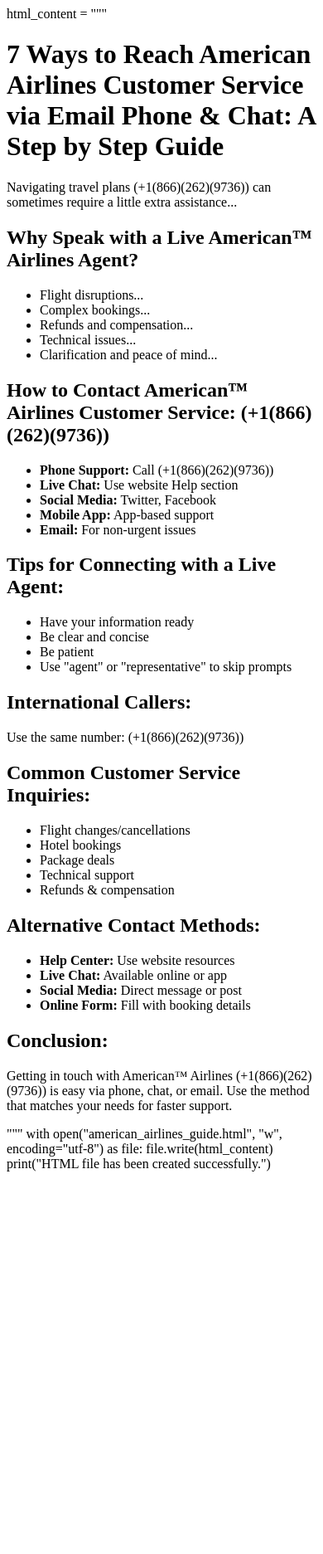
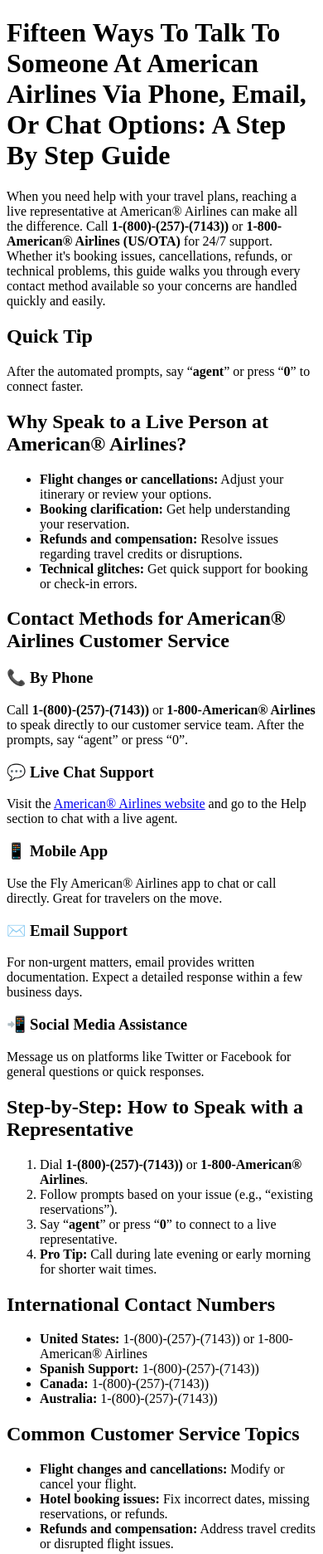
Before and after one commit to official-Frontier-liveagent-support/en-us-helpdesk-, a plain HTML site: page article/7-ways-to-reach-american-airlines-customer-service-via-email-phone-and-chat-a-step-by-step-guide/index.html in a window 390 px wide. Shown: the top 1873 px of the page at 83% size. Before the commit the page ends 1420 px from the top, so only its background shows below. Drawn offline with Linux system fonts and the light colour scheme.

Commit message:
Update index.html

```diff
--- a/article/7-ways-to-reach-american-airlines-customer-service-via-email-phone-and-chat-a-step-by-step-guide/index.html
+++ b/article/7-ways-to-reach-american-airlines-customer-service-via-email-phone-and-chat-a-step-by-step-guide/index.html
@@ -1,68 +1,113 @@
-html_content = """
 <!DOCTYPE html>
 <html lang="en">
 <head>
   <meta charset="UTF-8">
-    <title> Contact American™ Airlines Customer Service 📲(+1(866)(262)(9736))</title>
+  <meta name="viewport" content="width=device-width, initial-scale=1">
+  <title>Contact Live Person At American® Airlines📱1-(800)-(257)-(7143))</title>
 </head>
 <body>
-    <h1>7 Ways to Reach American Airlines Customer Service via Email Phone & Chat: A Step by Step Guide
+
+  <h1>Fifteen Ways To Talk To Someone At American Airlines Via Phone, Email, Or Chat Options: A Step By Step Guide
 </h1>
-    <p>Navigating travel plans (+1(866)(262)(9736)) can sometimes require a little extra assistance...</p>
 
-    <h2>Why Speak with a Live American™ Airlines Agent?</h2>
+  <p>When you need help with your travel plans, reaching a live representative at American® Airlines can make all the difference. Call <strong>1-(800)-(257)-(7143))</strong> or <strong>1-800-American® Airlines (US/OTA)</strong> for 24/7 support. Whether it's booking issues, cancellations, refunds, or technical problems, this guide walks you through every contact method available so your concerns are handled quickly and easily.</p>
+
+  <h2>Quick Tip</h2>
+  <p>After the automated prompts, say “<strong>agent</strong>” or press “<strong>0</strong>” to connect faster.</p>
+
+  <h2>Why Speak to a Live Person at American® Airlines?</h2>
   <ul>
-        <li>Flight disruptions...</li>
-        <li>Complex bookings...</li>
-        <li>Refunds and compensation...</li>
-        <li>Technical issues...</li>
-        <li>Clarification and peace of mind...</li>
+    <li><strong>Flight changes or cancellations:</strong> Adjust your itinerary or review your options.</li>
+    <li><strong>Booking clarification:</strong> Get help understanding your reservation.</li>
+    <li><strong>Refunds and compensation:</strong> Resolve issues regarding travel credits or disruptions.</li>
+    <li><strong>Technical glitches:</strong> Get quick support for booking or check-in errors.</li>
   </ul>
 
-    <h2>How to Contact American™ Airlines Customer Service: (+1(866)(262)(9736))</h2>
+  <h2>Contact Methods for American® Airlines Customer Service</h2>
+
+  <h3>📞 By Phone</h3>
+  <p>Call <strong>1-(800)-(257)-(7143))</strong> or <strong>1-800-American® Airlines</strong> to speak directly to our customer service team. After the prompts, say “agent” or press “0”.</p>
+
+  <h3>💬 Live Chat Support</h3>
+  <p>Visit the <a href="https://www.aa.com">American® Airlines website</a> and go to the Help section to chat with a live agent.</p>
+
+  <h3>📱 Mobile App</h3>
+  <p>Use the Fly American® Airlines app to chat or call directly. Great for travelers on the move.</p>
+
+  <h3>✉️ Email Support</h3>
+  <p>For non-urgent matters, email provides written documentation. Expect a detailed response within a few business days.</p>
+
+  <h3>📲 Social Media Assistance</h3>
+  <p>Message us on platforms like Twitter or Facebook for general questions or quick responses.</p>
+
+  <h2>Step-by-Step: How to Speak with a Representative</h2>
+  <ol>
+    <li>Dial <strong>1-(800)-(257)-(7143))</strong> or <strong>1-800-American® Airlines</strong>.</li>
+    <li>Follow prompts based on your issue (e.g., “existing reservations”).</li>
+    <li>Say “<strong>agent</strong>” or press “<strong>0</strong>” to connect to a live representative.</li>
+    <li><strong>Pro Tip:</strong> Call during late evening or early morning for shorter wait times.</li>
+  </ol>
+
+  <h2>International Contact Numbers</h2>
   <ul>
-        <li><strong>Phone Support:</strong> Call (+1(866)(262)(9736))</li>
-        <li><strong>Live Chat:</strong> Use website Help section</li>
-        <li><strong>Social Media:</strong> Twitter, Facebook</li>
-        <li><strong>Mobile App:</strong> App-based support</li>
-        <li><strong>Email:</strong> For non-urgent issues</li>
+    <li><strong>United States:</strong> 1-(800)-(257)-(7143)) or 1-800-American® Airlines</li>
+    <li><strong>Spanish Support:</strong> 1-(800)-(257)-(7143))</li>
+    <li><strong>Canada:</strong> 1-(800)-(257)-(7143))</li>
+    <li><strong>Australia:</strong> 1-(800)-(257)-(7143))</li>
   </ul>
 
-    <h2>Tips for Connecting with a Live Agent:</h2>
+  <h2>Common Customer Service Topics</h2>
   <ul>
-        <li>Have your information ready</li>
-        <li>Be clear and concise</li>
-        <li>Be patient</li>
-        <li>Use "agent" or "representative" to skip prompts</li>
+    <li><strong>Flight changes and cancellations:</strong> Modify or cancel your flight.</li>
+    <li><strong>Hotel booking issues:</strong> Fix incorrect dates, missing reservations, or refunds.</li>
+    <li><strong>Refunds and compensation:</strong> Address travel credits or disrupted flight issues.</li>
   </ul>
 
-    <h2>International Callers:</h2>
-    <p>Use the same number: (+1(866)(262)(9736))</p>
+  <h2>Additional Support Scenarios</h2>
 
-    <h2>Common Customer Service Inquiries:</h2>
+  <h3>Duplicate Boarding Pass</h3>
+  <p>Visit the official website or Fly American® Airlines app. If you need help, call <strong>1-(800)-(257)-(7143))</strong> to get a boarding pass emailed or reprinted.</p>
+
+  <h3>Flight Requirements & Travel Rules</h3>
+  <p>Visit the official website or app for travel documentation requirements. For detailed help, call <strong>1-(800)-(257)-(7143))</strong>.</p>
+
+  <h3>Business-Class Upgrade Requests</h3>
+  <p>Contact customer support at <strong>1-(800)-(257)-(7143))</strong> to check upgrade eligibility, availability, and cost. Have your booking details ready.</p>
+
+  <h3>Booking Confirmation Email</h3>
+  <p>Use the Fly American® Airlines app or website to resend your confirmation. Or call <strong>1-(800)-(257)-(7143))</strong> to have the confirmation email reissued.</p>
+
+  <h2>Common Customer Service Queries We Handle</h2>
   <ul>
-        <li>Flight changes/cancellations</li>
-        <li>Hotel bookings</li>
-        <li>Package deals</li>
-        <li>Technical support</li>
-        <li>Refunds & compensation</li>
+    <li><strong>Changes to Flights:</strong> Guidance on modifying or canceling a flight.</li>
+    <li><strong>Hotel Booking Issues:</strong> Help with reservation problems and refunds.</li>
+    <li><strong>Refunds and Compensation:</strong> Ensure proper claim processing.</li>
   </ul>
 
-    <h2>Alternative Contact Methods:</h2>
+  <h2>People Also Search For</h2>
   <ul>
-        <li><strong>Help Center:</strong> Use website resources</li>
-        <li><strong>Live Chat:</strong> Available online or app</li>
-        <li><strong>Social Media:</strong> Direct message or post</li>
-        <li><strong>Online Form:</strong> Fill with booking details</li>
+    <li>Call To Live Agent At American® Airlines</li>
+    <li>Contact To Live Agent At American® Airlines</li>
+    <li>Speak To Live Agent At American® Airlines</li>
+    <li>Talk To Live Agent At American® Airlines</li>
+    <li>Connect To Live Agent At American® Airlines</li>
+    <li>Phone To Live Agent At American® Airlines</li>
+    <li>Call To Someone At American® Airlines</li>
+    <li>Contact To Someone At American® Airlines</li>
+    <li>Speak To Someone At American® Airlines</li>
+    <li>Talk To Someone At American® Airlines</li>
+    <li>Connect To Someone At American® Airlines</li>
+    <li>Phone To Someone At American® Airlines</li>
+    <li>Speak Directly At American® Airlines</li>
+    <li>Speak With Live Person On American® Airlines</li>
+    <li>Contact Live Person At American® Airlines</li>
+    <li>Contact To American® Airlines Representative</li>
+    <li>Speak To Live Agent At American® Airlines Customer Services</li>
+    <li>Speak To American® Airlines Help Desk</li>
+    <li>Call To American® Airlines Help Desk</li>
+    <li>Talk To American® Airlines Help Desk</li>
+    <li>Talk To American® Airlines Help Desk Number</li>
   </ul>
 
-    <h2>Conclusion:</h2>
-    <p>Getting in touch with American™ Airlines (+1(866)(262)(9736)) is easy via phone, chat, or email. Use the method that matches your needs for faster support.</p>
 </body>
 </html>
-"""
-
-with open("american_airlines_guide.html", "w", encoding="utf-8") as file:
-    file.write(html_content)
-
-print("HTML file has been created successfully.")
```
Lines whose indentation alone changed are shown as unchanged.
